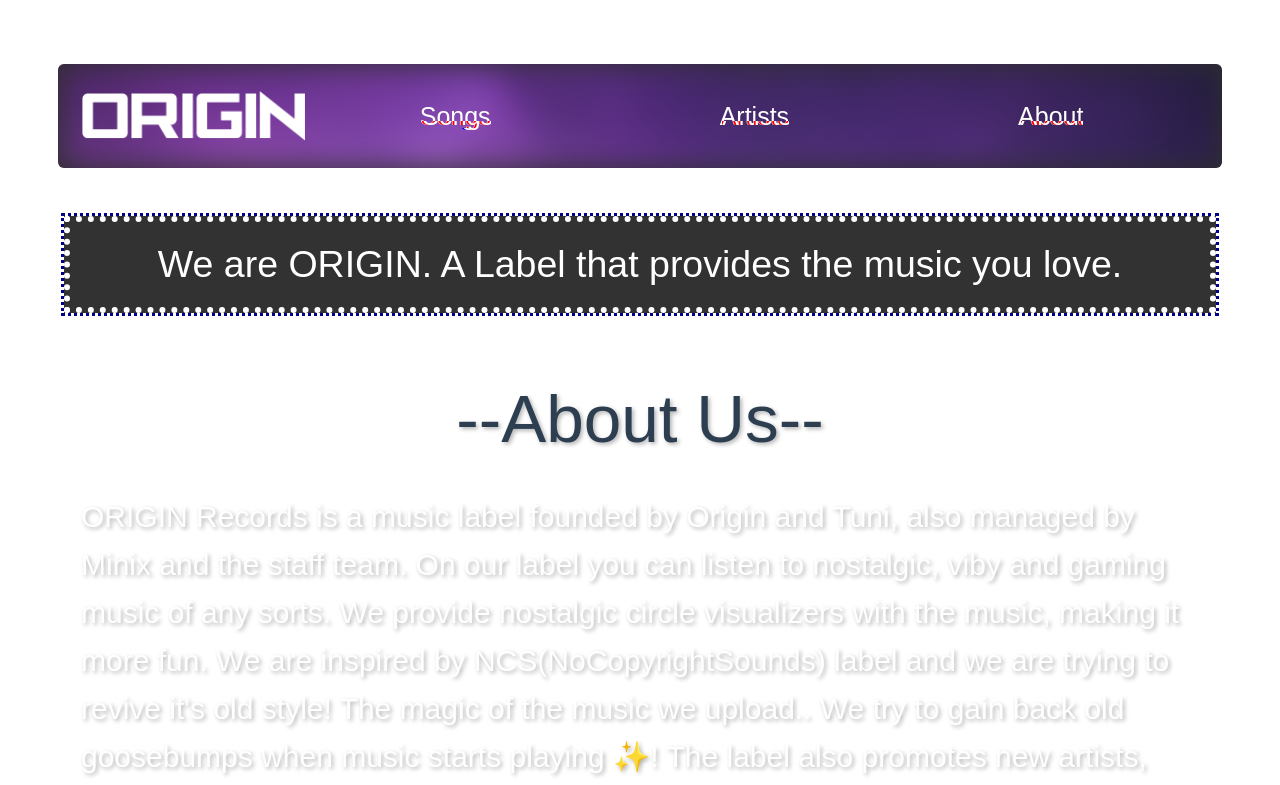
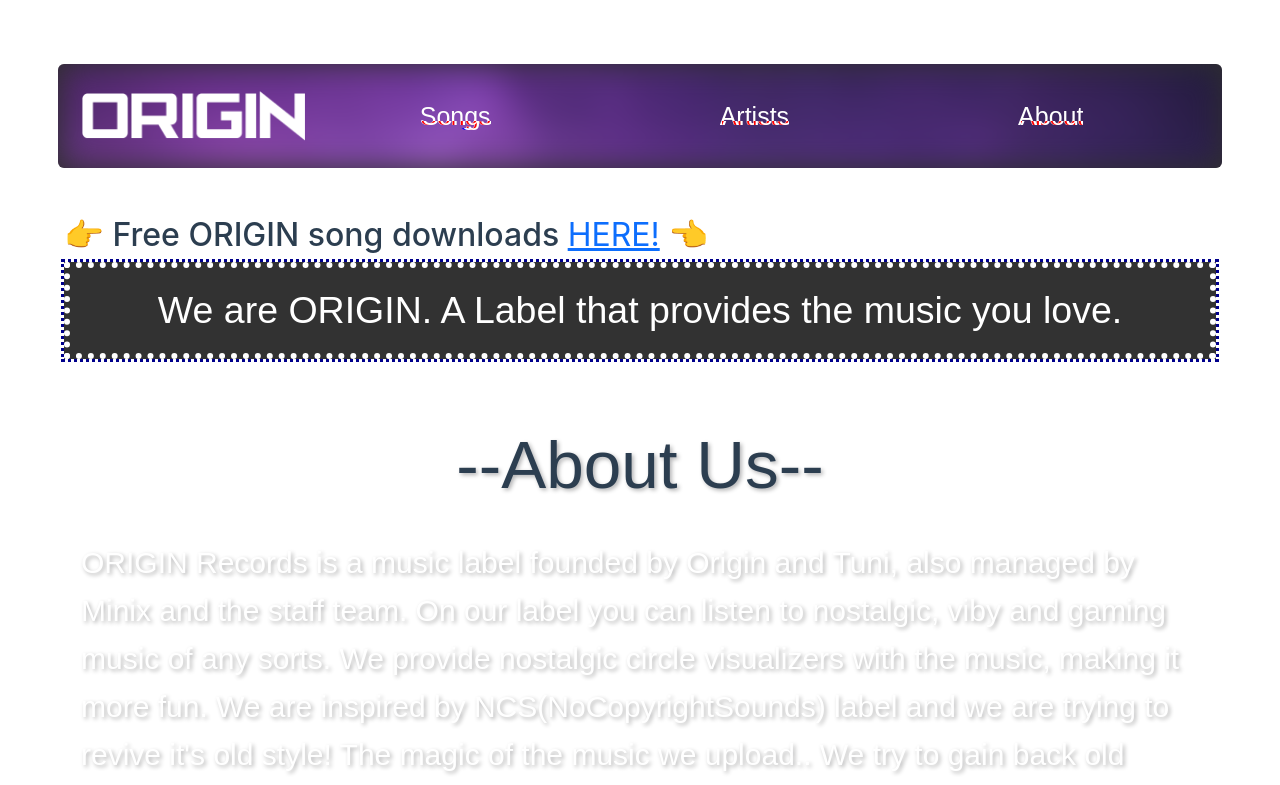
Before and after one commit to EnzoGarnierGulino/ORIGIN, a Vue app: page /about in a window 1280 px wide. Shown: the top 785 px of the page. Built offline with nearby package versions, Linux system fonts and the light colour scheme.

Commit message:
Add song downloads link

```diff
--- a/src/components/Navbar.vue
+++ b/src/components/Navbar.vue
@@ -38,6 +38,7 @@
             </ul>
         </div>
     </nav>
+    <h2>👉 Free ORIGIN song downloads <a href="https://mega.nz/folder/0RJhyQiA#3Tbdyxb19gPF2VlWXzijfg" target="_blank">HERE!</a> 👈</h2>
 </template>
 
 <script>
```
